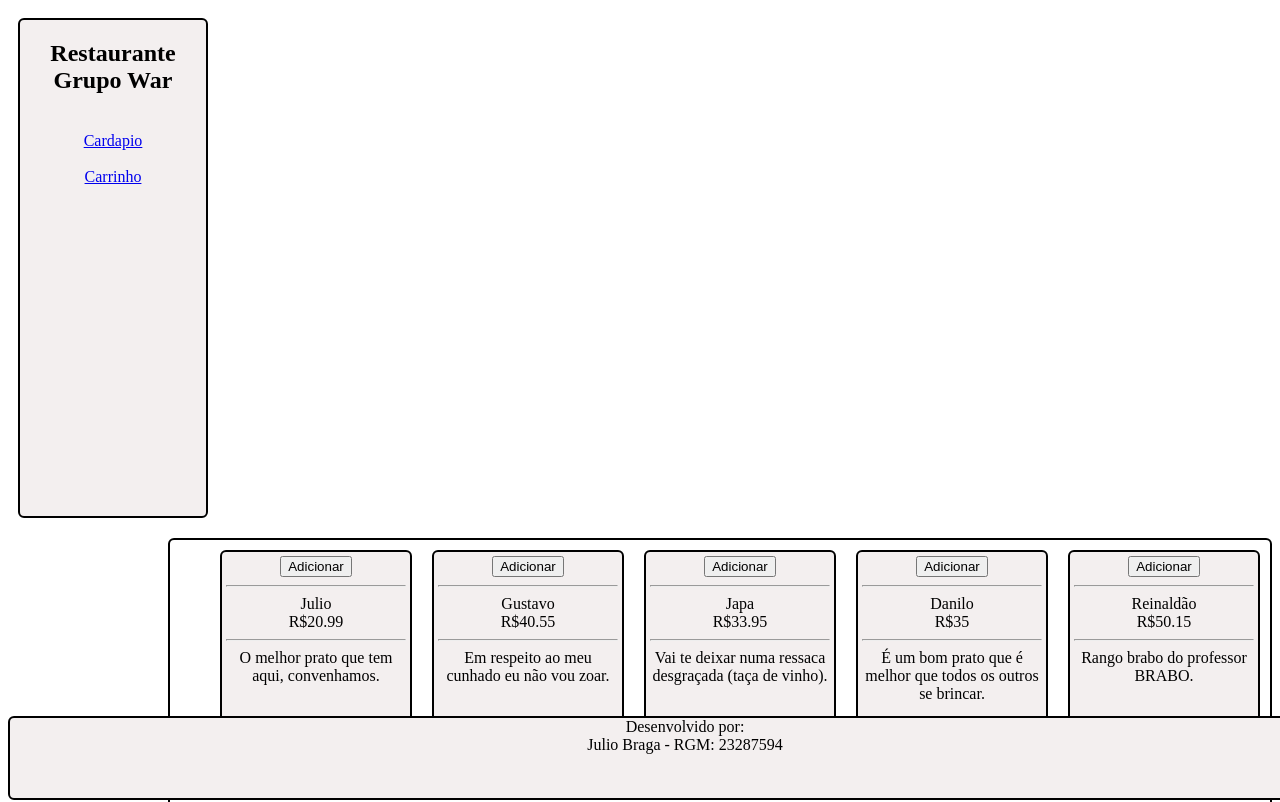
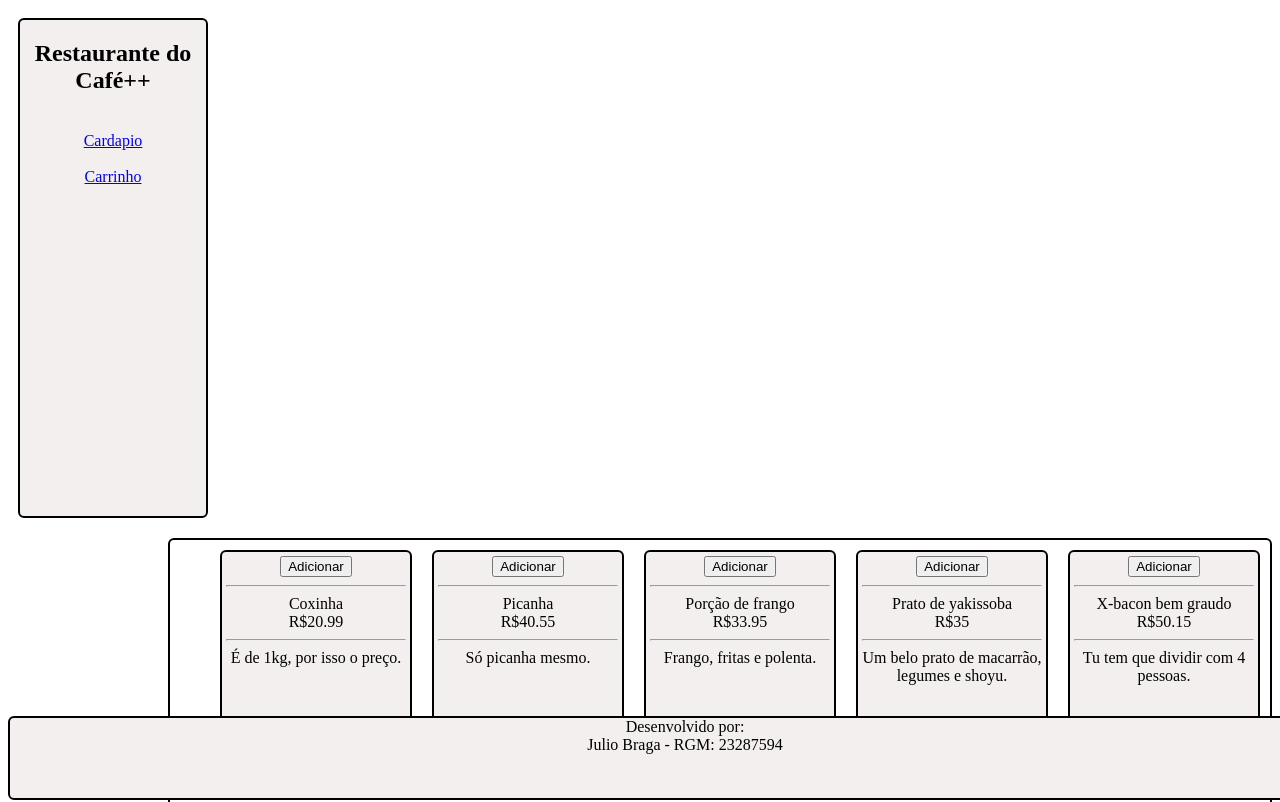
Before and after one commit to bragacjulio/Projeto-Web, a plain HTML site: page Restaurante/index.html in a window 1280 px wide. Shown: the top 802 px of the page. Drawn offline with nearby package versions, Linux system fonts and the light colour scheme.

Commit message:
Alterações de dados

```diff
--- a/Restaurante/dados/pratos.json
+++ b/Restaurante/dados/pratos.json
@@ -1,9 +1,9 @@
 {
     "produtos": [
-        { "valor": 50.15, "nome": "Reinaldão", "descrição": "Rango brabo do professor BRABO." },
-        { "valor": 35.00, "nome": "Danilo", "descrição": "É um bom prato que é melhor que todos os outros se brincar." },
-        { "valor": 33.95, "nome": "Japa", "descrição": "Vai te deixar numa ressaca desgraçada (taça de vinho)." },
-        { "valor": 40.55, "nome": "Gustavo", "descrição": "Em respeito ao meu cunhado eu não vou zoar." },
-        { "valor": 20.99, "nome": "Julio", "descrição": "O melhor prato que tem aqui, convenhamos." }
+        { "valor": 50.15, "nome": "X-bacon bem graudo", "descrição": "Tu tem que dividir com 4 pessoas." },
+        { "valor": 35.00, "nome": "Prato de yakissoba", "descrição": "Um belo prato de macarrão, legumes e shoyu." },
+        { "valor": 33.95, "nome": "Porção de frango", "descrição": "Frango, fritas e polenta." },
+        { "valor": 40.55, "nome": "Picanha", "descrição": "Só picanha mesmo." },
+        { "valor": 20.99, "nome": "Coxinha", "descrição": "É de 1kg, por isso o preço." }
     ]
 }
--- a/Restaurante/index.html
+++ b/Restaurante/index.html
@@ -11,7 +11,7 @@
 </head>
 
 <body>
-    <nav id="menu"><h1>Restaurante Grupo War</h1></nav>
+    <nav id="menu"><h1>Restaurante do Café++</h1></nav>
     <div id="borda">
         <main id="pratos"></main>
     </div>
```
